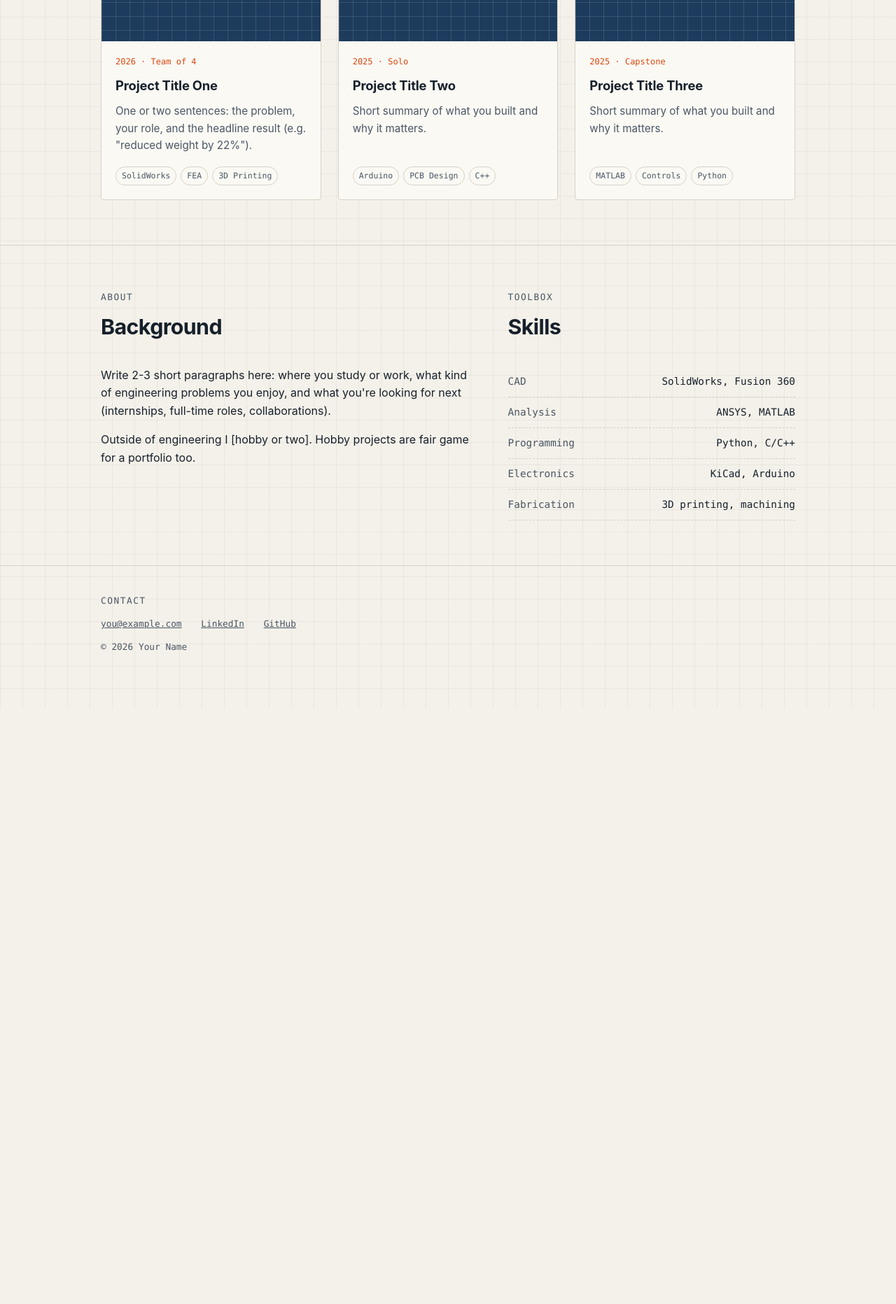
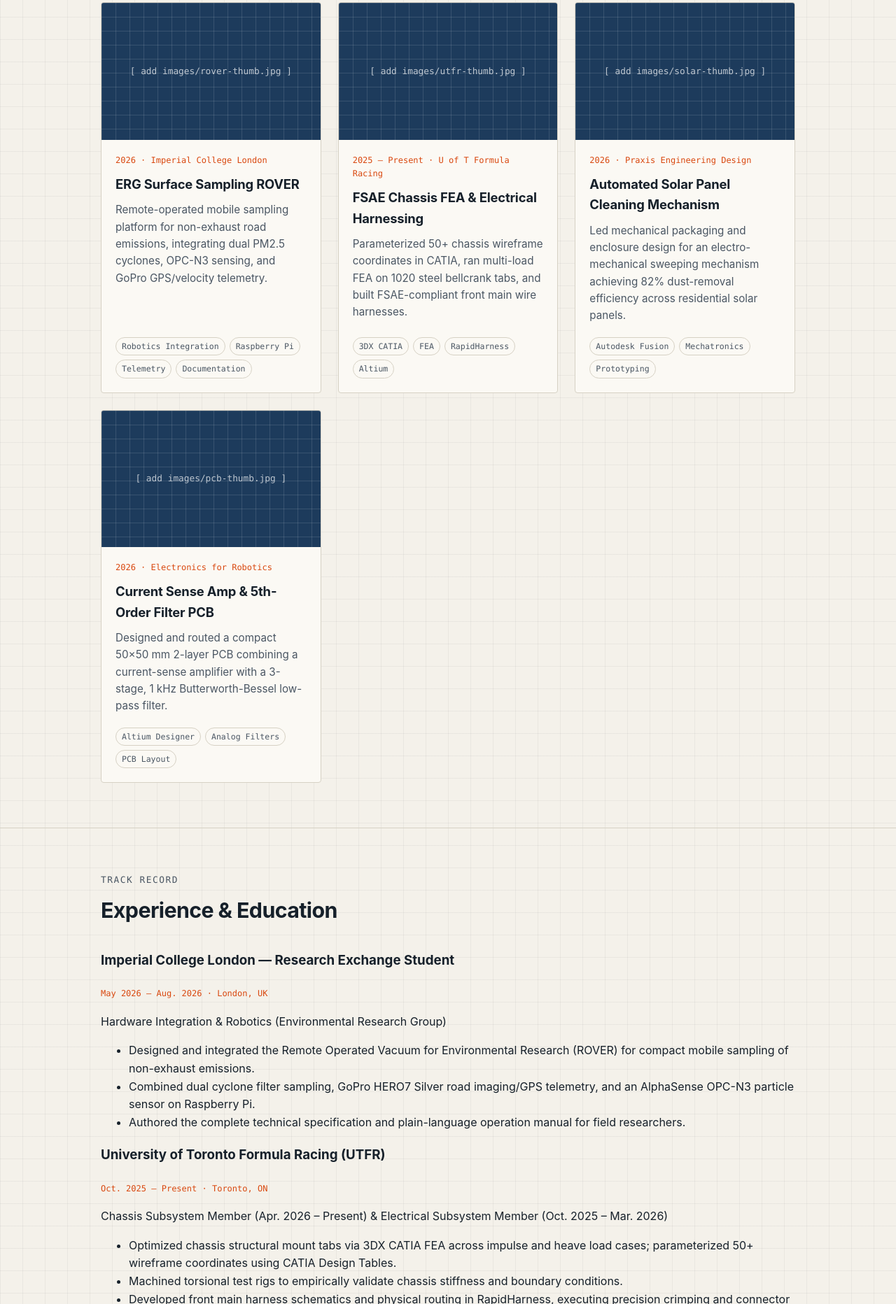
Before and after one commit to AndyWen06/portfolio, a plain HTML site: page index.html in a window 1280 px wide. Shown: the part 936-2800 px from the top of the page at 70% size. Before the commit the page ends 1949 px from the top, so only its background shows below. Drawn offline with Linux system fonts and the light colour scheme.

Commit message:
Revise portfolio details
Updated personal information and project details in the portfolio.

```diff
--- a/index.html
+++ b/index.html
@@ -3,17 +3,18 @@
 <head>
   <meta charset="utf-8">
   <meta name="viewport" content="width=device-width, initial-scale=1">
-  <title>Your Name | Engineering Portfolio</title>
-  <meta name="description" content="Engineering portfolio of Your Name: mechanical design, embedded systems, and hardware projects.">
+  <title>Andy Wen | Robotics Engineering Portfolio</title>
+  <meta name="description" content="Engineering portfolio of Andy Wen: Robotics Engineering & AI Minor at the University of Toronto. Mechanical design, FEA, electrical systems, and robotics.">
   <link rel="stylesheet" href="style.css">
 </head>
 <body>
 
 <header class="site-header">
   <div class="wrap">
-    <a class="logo" href="#top">your<span>.</span>name</a>
+    <a class="logo" href="#top">andy<span>.</span>wen</a>
     <nav>
       <a href="#projects">Projects</a>
+      <a href="#experience">Experience</a>
       <a href="#about">About</a>
       <a href="#contact">Contact</a>
     </nav>
@@ -24,15 +25,14 @@
 
   <!-- ===== HERO ===== -->
   <div class="wrap hero">
-    <p class="eyebrow">Engineering Portfolio</p>
-    <h1>I design and build things that work.</h1>
+    <p class="eyebrow">Robotics Engineering · University of Toronto</p>
+    <h1>I design and build robotic &amp; mechanical systems.</h1>
     <p class="lede">
-      Hi, I'm <strong>Your Name</strong>, a [your discipline] engineering student/graduate
-      focused on [your interests: e.g. mechanical design, robotics, embedded systems].
-      Below is a selection of projects with the design decisions, analysis, and results behind them.
+      Hi, I'm <strong>Andy Wen</strong>, a Robotics Engineering undergraduate (AI Engineering Minor, 3.89 cGPA) at the University of Toronto.
+      I work across mechanical CAD/FEA, electrical harnessing, PCB design, and embedded integration—from environmental sampling rovers to Formula SAE race cars.
     </p>
     <a class="btn primary" href="#projects">View projects</a>
-    <a class="btn" href="resume.pdf">Download résumé</a>
+    <a class="btn" href="resume.pdf" target="_blank" rel="noopener">Download résumé</a>
   </div>
 
   <!-- ===== PROJECTS ===== -->
@@ -43,49 +43,113 @@
 
       <div class="projects">
 
-        <!-- Copy this whole <a class="card"> block for each new project -->
-        <a class="card" href="project.html">
-          <div class="thumb placeholder">[ add images/project1.jpg ]</div>
+        <!-- Project 1: ROVER -->
+        <a class="card" href="projects/rover.html">
+          <div class="thumb placeholder">[ add images/rover-thumb.jpg ]</div>
           <div class="card-body">
-            <span class="meta">2026 · Team of 4</span>
-            <h3>Project Title One</h3>
-            <p>One or two sentences: the problem, your role, and the headline result (e.g. "reduced weight by 22%").</p>
+            <span class="meta">2026 · Imperial College London</span>
+            <h3>ERG Surface Sampling ROVER</h3>
+            <p>Remote-operated mobile sampling platform for non-exhaust road emissions, integrating dual PM2.5 cyclones, OPC-N3 sensing, and GoPro GPS/velocity telemetry.</p>
             <div class="tags">
-              <span class="tag">SolidWorks</span>
-              <span class="tag">FEA</span>
-              <span class="tag">3D Printing</span>
+              <span class="tag">Robotics Integration</span>
+              <span class="tag">Raspberry Pi</span>
+              <span class="tag">Telemetry</span>
+              <span class="tag">Documentation</span>
             </div>
           </div>
         </a>
 
-        <a class="card" href="project.html">
-          <div class="thumb placeholder">[ add images/project2.jpg ]</div>
+        <!-- Project 2: UTFR -->
+        <a class="card" href="projects/utfr.html">
+          <div class="thumb placeholder">[ add images/utfr-thumb.jpg ]</div>
           <div class="card-body">
-            <span class="meta">2025 · Solo</span>
-            <h3>Project Title Two</h3>
-            <p>Short summary of what you built and why it matters.</p>
+            <span class="meta">2025 – Present · U of T Formula Racing</span>
+            <h3>FSAE Chassis FEA &amp; Electrical Harnessing</h3>
+            <p>Parameterized 50+ chassis wireframe coordinates in CATIA, ran multi-load FEA on 1020 steel bellcrank tabs, and built FSAE-compliant front main wire harnesses.</p>
             <div class="tags">
-              <span class="tag">Arduino</span>
-              <span class="tag">PCB Design</span>
-              <span class="tag">C++</span>
+              <span class="tag">3DX CATIA</span>
+              <span class="tag">FEA</span>
+              <span class="tag">RapidHarness</span>
+              <span class="tag">Altium</span>
             </div>
           </div>
         </a>
 
-        <a class="card" href="project.html">
-          <div class="thumb placeholder">[ add images/project3.jpg ]</div>
+        <!-- Project 3: Solar Panel Cleaner -->
+        <a class="card" href="projects/solar-cleaner.html">
+          <div class="thumb placeholder">[ add images/solar-thumb.jpg ]</div>
           <div class="card-body">
-            <span class="meta">2025 · Capstone</span>
-            <h3>Project Title Three</h3>
-            <p>Short summary of what you built and why it matters.</p>
+            <span class="meta">2026 · Praxis Engineering Design</span>
+            <h3>Automated Solar Panel Cleaning Mechanism</h3>
+            <p>Led mechanical packaging and enclosure design for an electro-mechanical sweeping mechanism achieving 82% dust-removal efficiency across residential solar panels.</p>
             <div class="tags">
-              <span class="tag">MATLAB</span>
-              <span class="tag">Controls</span>
-              <span class="tag">Python</span>
+              <span class="tag">Autodesk Fusion</span>
+              <span class="tag">Mechatronics</span>
+              <span class="tag">Prototyping</span>
             </div>
           </div>
         </a>
 
+        <!-- Project 4: PCB Design -->
+        <a class="card" href="projects/pcb-design.html">
+          <div class="thumb placeholder">[ add images/pcb-thumb.jpg ]</div>
+          <div class="card-body">
+            <span class="meta">2026 · Electronics for Robotics</span>
+            <h3>Current Sense Amp &amp; 5th-Order Filter PCB</h3>
+            <p>Designed and routed a compact 50×50 mm 2-layer PCB combining a current-sense amplifier with a 3-stage, 1 kHz Butterworth-Bessel low-pass filter.</p>
+            <div class="tags">
+              <span class="tag">Altium Designer</span>
+              <span class="tag">Analog Filters</span>
+              <span class="tag">PCB Layout</span>
+            </div>
+          </div>
+        </a>
+
+      </div>
+    </div>
+  </section>
+
+  <!-- ===== EXPERIENCE ===== -->
+  <section id="experience">
+    <div class="wrap">
+      <p class="section-label">Track record</p>
+      <h2>Experience &amp; Education</h2>
+
+      <div class="timeline">
+        <div class="timeline-item">
+          <div class="timeline-head">
+            <h3>Imperial College London — Research Exchange Student</h3>
+            <span class="meta">May 2026 – Aug. 2026 · London, UK</span>
+          </div>
+          <p class="role-sub">Hardware Integration &amp; Robotics (Environmental Research Group)</p>
+          <ul>
+            <li>Designed and integrated the Remote Operated Vacuum for Environmental Research (ROVER) for compact mobile sampling of non-exhaust emissions.</li>
+            <li>Combined dual cyclone filter sampling, GoPro HERO7 Silver road imaging/GPS telemetry, and an AlphaSense OPC-N3 particle sensor on Raspberry Pi.</li>
+            <li>Authored the complete technical specification and plain-language operation manual for field researchers.</li>
+          </ul>
+        </div>
+
+        <div class="timeline-item">
+          <div class="timeline-head">
+            <h3>University of Toronto Formula Racing (UTFR)</h3>
+            <span class="meta">Oct. 2025 – Present · Toronto, ON</span>
+          </div>
+          <p class="role-sub">Chassis Subsystem Member (Apr. 2026 – Present) &amp; Electrical Subsystem Member (Oct. 2025 – Mar. 2026)</p>
+          <ul>
+            <li>Optimized chassis structural mount tabs via 3DX CATIA FEA across impulse and heave load cases; parameterized 50+ wireframe coordinates using CATIA Design Tables.</li>
+            <li>Machined torsional test rigs to empirically validate chassis stiffness and boundary conditions.</li>
+            <li>Developed front main harness schematics and physical routing in RapidHarness, executing precision crimping and connector assembly to FSAE safety standards.</li>
+          </ul>
+        </div>
+
+        <div class="timeline-item">
+          <div class="timeline-head">
+            <h3>University of Toronto — BASc in Robotics Engineering</h3>
+            <span class="meta">Sep. 2024 – Present · cGPA: 3.89</span>
+          </div>
+          <p class="role-sub">Minor in Artificial Intelligence Engineering</p>
+          <p class="coursework"><strong>Relevant Coursework:</strong> Structures &amp; Materials, Dynamics, Control Systems, Electronics for Robotics, Vector Calculus, Ordinary Differential Equations, Electrical Circuits, Computer Algorithms &amp; Data Structures.</p>
+        </div>
       </div>
     </div>
   </section>
@@ -97,22 +161,21 @@
         <p class="section-label">About</p>
         <h2>Background</h2>
         <p>
-          Write 2-3 short paragraphs here: where you study or work, what kind of engineering
-          problems you enjoy, and what you're looking for next (internships, full-time roles, collaborations).
+          I am a Robotics Engineering student at the University of Toronto pursuing a minor in AI Engineering. My work centers on bridging mechanical design and embedded electronics—turning CAD models and circuit schematics into tested, physical hardware.
         </p>
         <p>
-          Outside of engineering I [hobby or two]. Hobby projects are fair game for a portfolio too.
+          Whether running structural finite element simulations for a Formula SAE chassis, routing analog filter PCBs, or integrating sensor suites onto field robots, I enjoy end-to-end engineering where simulation meets physical validation.
         </p>
       </div>
       <div>
         <p class="section-label">Toolbox</p>
         <h2>Skills</h2>
         <ul class="skills">
-          <li><span>CAD</span><span>SolidWorks, Fusion 360</span></li>
-          <li><span>Analysis</span><span>ANSYS, MATLAB</span></li>
-          <li><span>Programming</span><span>Python, C/C++</span></li>
-          <li><span>Electronics</span><span>KiCad, Arduino</span></li>
-          <li><span>Fabrication</span><span>3D printing, machining</span></li>
+          <li><span>CAD &amp; Sim</span><span>3DX CATIA, Fusion, FEA, LTspice</span></li>
+          <li><span>Electronics</span><span>Altium, RapidHarness, PCB Layout</span></li>
+          <li><span>Fabrication</span><span>Machining, Rapid Prototyping, DFM</span></li>
+          <li><span>Code &amp; Tools</span><span>Python, MATLAB, R, SystemVerilog</span></li>
+          <li><span>Workflow</span><span>Design Tables, Technical Manuals</span></li>
         </ul>
       </div>
     </div>
@@ -125,11 +188,12 @@
   <div class="wrap">
     <p class="section-label">Contact</p>
     <p class="contact-links">
-      <a href="mailto:you@example.com">you@example.com</a>
-      <a href="https://www.linkedin.com/in/your-handle">LinkedIn</a>
-      <a href="https://github.com/your-username">GitHub</a>
+      <a href="mailto:andy.wen@mail.utoronto.ca">andy.wen@mail.utoronto.ca</a>
+      <a href="tel:+19053253776">+1 905-325-3776</a>
+      <a href="https://www.linkedin.com/in/yihan-wen" target="_blank" rel="noopener">LinkedIn</a>
+      <a href="https://github.com/AndyWen06" target="_blank" rel="noopener">GitHub</a>
     </p>
-    <p>© 2026 Your Name</p>
+    <p>© 2026 Andy Wen</p>
   </div>
 </footer>
 
```
